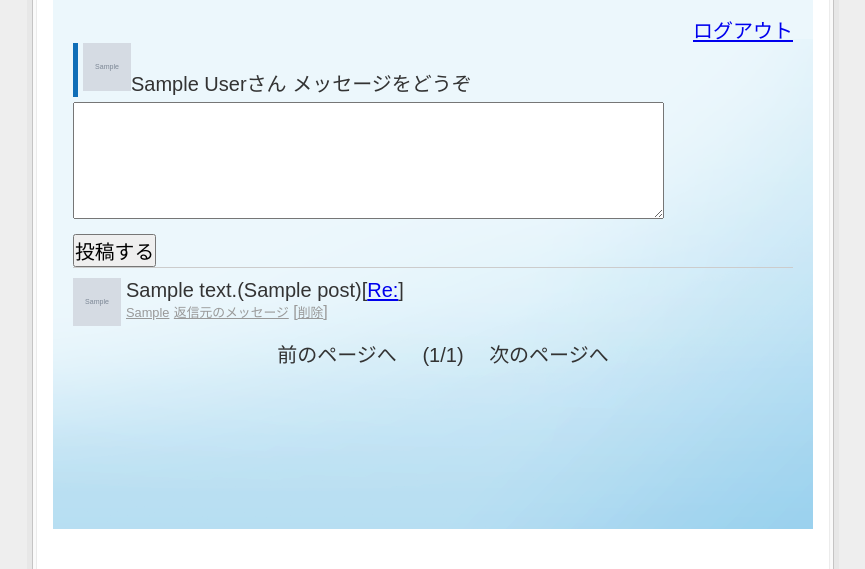
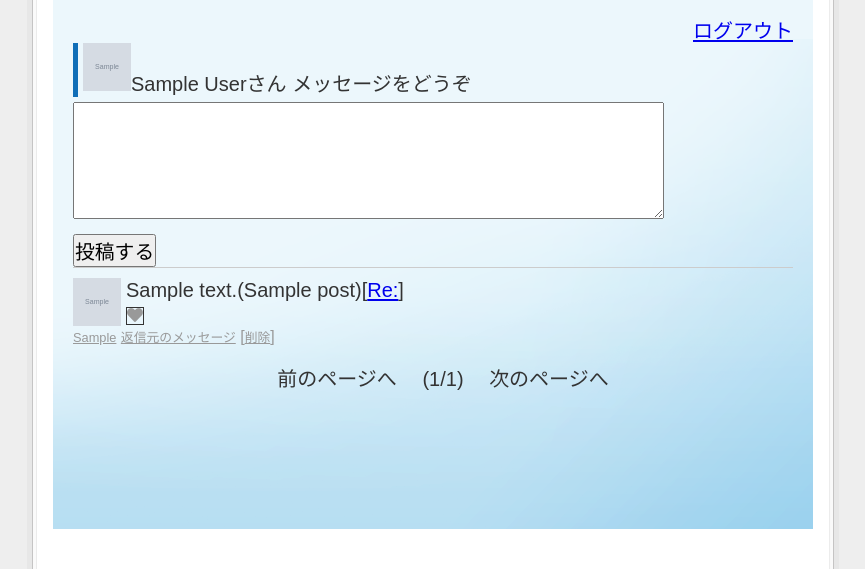
Before and after one commit to ytaka0407/php_takashima, a PHP site: page /?page=1 in a window 1280 px wide. Shown: the part 94-663 px from the top of the page, without its empty margins (207-1072 px from the left). Run offline with PHP 8.4, Linux system fonts and the light colour scheme; the visitor is signed in with stand-in values (Sample User, id 1); tables that the repository leaves empty or names only in its code hold one stand-in row (values such as "Sample post"); grey boxes marked "Sample" are stand-in pictures; data that the repository does not hold is empty; some libraries are stand-ins or nearby versions.

Commit message:
いいねボタン用のハートアイコンボタン作成

```diff
--- a/post/index.php
+++ b/post/index.php
@@ -72,8 +72,8 @@ $posts->execute();
   <meta name="viewport" content="width=device-width, initial-scale=1.0">
   <meta http-equiv="X-UA-Compatible" content="ie=edge">
   <title>ひとこと掲示板</title>
-
   <link rel="stylesheet" href="style.css" />
+  <link href="https://use.fontawesome.com/releases/v5.6.1/css/all.css" rel="stylesheet">
 </head>
 
 <body>
@@ -85,7 +85,7 @@ $posts->execute();
       <div style="text-align:right"><a href="logout.php">ログアウト</a></div>
       <form action="" method="post">
         <dl>
-          <dt><img src="member_picture/<?php echo h($member['picture']); ?>"height="48" width="48"><?php echo h($member['name']); ?>さん メッセージをどうぞ</dt>
+          <dt><img src="member_picture/<?php echo h($member['picture']); ?>" height="48" width="48"><?php echo h($member['name']); ?>さん メッセージをどうぞ</dt>
           <dd><textarea name="message" cols="50" rows="5"><?php echo h($reply_message); ?></textarea>
             <input type="hidden" name="reply_post_id" value="<?php h($_REQUEST['res']); ?>">
           </dd>
@@ -96,7 +96,12 @@ $posts->execute();
       foreach ($posts as $post) : ?>
         <div class="msg">
           <img src="member_picture/<?php echo h($post['picture']); ?>" height="48" width="48">
-          <p><?php echo makelink(h($post['message'])); ?><span class="name">(<?php echo h($post['name']); ?>)</span>[<a href="index.php?res=<?php echo h($post['id']); ?>">Re:</a>]
+          <p class="msgtext"><?php echo makelink(h($post['message'])); ?><span class="name">(<?php echo h($post['name']); ?>)</span>[<a href="index.php?res=<?php echo h($post['id']); ?>">Re:</a>]
+            <form action="" method="post">
+              <button class="heart" type="submit" name="good" value="change">
+                <i class="fas fa-heart icon-font"></i>
+              </button>
+            </form>
           </p>
           <p class="day"><a href="view.php?id=<?php echo h($post['id']); ?>"><?php echo h($post['created']); ?></a>
             <?php if ($post['reply_post_id'] > 0) : ?>
@@ -115,12 +120,12 @@ $posts->execute();
           <li>前のページへ</li>
         <?php endif; ?>
         <li>
-        (<?php echo($page); ?>/<?php echo($maxpage); ?>)<?php if ($page < $maxpage) : ?>
+          (<?php echo ($page); ?>/<?php echo ($maxpage); ?>)<?php if ($page < $maxpage) : ?>
         </li>
-          <li><a href="index.php?page=<?php echo ($page + 1); ?>">次のページへ</a></li>
-        <?php else : ?>
-          <li>次のページへ</li>
-        <?php endif; ?>
+        <li><a href="index.php?page=<?php echo ($page + 1); ?>">次のページへ</a></li>
+      <?php else : ?>
+        <li>次のページへ</li>
+      <?php endif; ?>
       </ul>
     </div>
   </div>
--- a/post/style.css
+++ b/post/style.css
@@ -131,6 +131,7 @@ li {
 	border-top: 1px solid #ccc;
 	padding: 10px 0;
 }
+
 .msg img {
 	float: left;
 	margin-right: 5px;
@@ -143,3 +144,14 @@ li {
 	font-size: 80%;
 	color: #999;
 }
+
+.icon-font{
+	font-size:0.8em;
+	color:#999;
+	border:solid,#333,1px;
+}
+
+.heart{
+	background-color:inherit;
+	border:none;
+}
```
